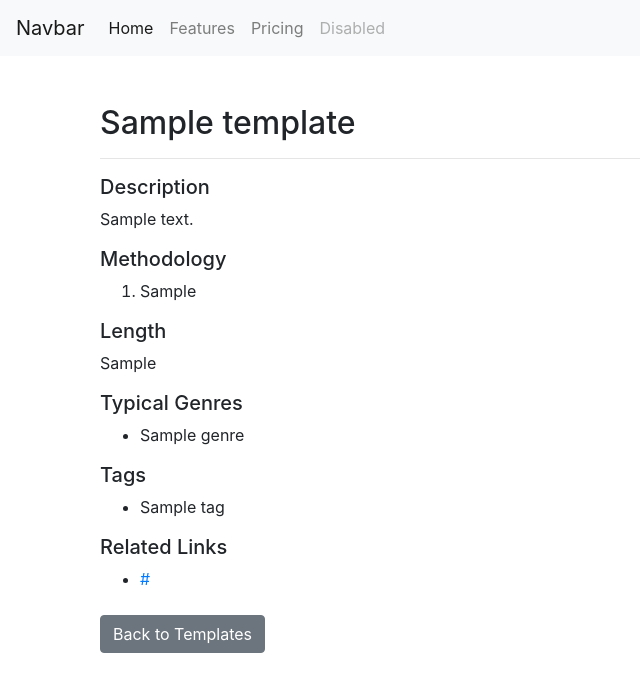
After one commit to jddutz/aiw, a Flask app: page /template/1 in a window 1280 px wide. The commit adds this page. Shown: the top 692 px of the page, without its empty margins (0-640 px from the left). Run offline with Flask 3, Linux system fonts and the light colour scheme; tables that the repository leaves empty hold one stand-in row (values such as "Sample post"); some libraries are stand-ins or nearby versions.

Commit message:
Implemented endpoints for project templates

```diff
--- a/app/routes/__init__.py
+++ b/app/routes/__init__.py
@@ -15,11 +15,13 @@ from app.routes.www.user import user_blueprint
 from app.routes.www.chat import chat_blueprint
 from app.routes.www.project import project_blueprint
 from app.routes.www.story import story_blueprint
+from app.routes.www.template import template_blueprint
 
 flask_app.register_blueprint(user_blueprint, url_prefix="/user")
 flask_app.register_blueprint(chat_blueprint, url_prefix="/chat")
 flask_app.register_blueprint(project_blueprint, url_prefix="/project")
-flask_app.register_blueprint(story_blueprint, url_prefix="/project")
+flask_app.register_blueprint(story_blueprint, url_prefix="/story")
+flask_app.register_blueprint(template_blueprint, url_prefix="/template")
 
 # API blueprints
 from app.routes.api.v1.user import user_api_v1
--- /dev/null
+++ b/app/routes/www/template.py
@@ -0,0 +1,48 @@
+# app/routes/www/template.py
+
+from datetime import datetime, timedelta
+from flask import Blueprint, render_template, redirect, url_for, request, session, flash
+from app.models import ProjectTemplate
+from app.services import project_template_manager
+
+template_blueprint = Blueprint("template", __name__)
+
+
+@template_blueprint.route("/", methods=["GET"])
+def index():
+    templates = ProjectTemplate.query.all()  # Fetch all templates from the database
+    return render_template("template_index.html", templates=templates)
+
+
+@template_blueprint.route("/<int:template_id>", methods=["GET"])
+def detail(template_id):
+    template = ProjectTemplate.query.get_or_404(
+        template_id
+    )  # Fetch template by ID or return 404
+    return render_template("template_detail.html", template=template)
+
+
+@template_blueprint.route("/create", methods=["GET", "POST"])
+def new():
+    if request.method == "POST":
+        template_info = {
+            "name": request.form.get("name"),
+            "description": request.form.get("description"),
+            "methodology": request.form.get("methodology"),
+            # Add any other required fields from the form here.
+        }
+
+        # You may want to handle tags, genres, etc. separately if they are included in the form.
+        # For instance, using request.form.getlist() for multi-select fields.
+
+        try:
+            new_template = project_template_manager.create_template(template_info)
+            flash("Project template successfully created!", "success")
+            return redirect(
+                url_for("template.template_detail", template_id=new_template.id)
+            )
+        except Exception as e:
+            flash(f"Error creating project template: {str(e)}", "danger")
+            return render_template("create_template.html")
+
+    return render_template("create_template.html")
--- a/app/routes/www/user.py
+++ b/app/routes/www/user.py
@@ -33,7 +33,7 @@ def login():
             )
             if user:
                 # Set user as logged in
-                return redirect(url_for("user.home"))
+                return redirect(url_for("home"))
             else:
                 flash("Invalid username or password", "danger")
 
--- a/app/templates/dashboard.html
+++ b/app/templates/dashboard.html
@@ -6,7 +6,7 @@
     <!-- Dashboard Header -->
     <div class="d-flex justify-content-between">
         <h2>Dashboard</h2>
-        <a href="{{ url_for('project.create_project') }}" class="btn btn-primary">Create New Project</a>
+        <a href="{{ url_for('project.new') }}" class="btn btn-primary">Create New Project</a>
     </div>
 
     <!-- Quick Actions Section -->
@@ -14,7 +14,7 @@
         <h4>Quick Actions</h4>
         <ul class="list-group">
             <li class="list-group-item">
-                <a href="{{ url_for('project.create_project') }}">New Writing Project</a>
+                <a href="{{ url_for('project.new') }}">New Writing Project</a>
             </li>
             <li class="list-group-item">
                 <a href="{{ url_for('story.create') }}">New Story Part</a>
--- /dev/null
+++ b/app/templates/template_detail.html
@@ -0,0 +1,62 @@
+{% extends "base.html" %}
+{% block content %}
+
+<div class="container mt-5">
+    <h2>{{ template.name }}</h2>
+    <hr>
+
+    <h5>Description</h5>
+    <p>{{ template.description }}</p>
+
+    <h5>Methodology</h5>
+    <ol>
+        {% for step in template.methodology.split('\n') if step.strip() %}
+        <li>{{ step }}</li>
+        {% endfor %}
+    </ol>
+
+    <h5>Length</h5>
+    <p>{{ template.length }}</p>
+
+    <h5>Typical Genres</h5>
+    <ul>
+        {% if template.genres is string %}
+        {% for genre in template.genres.split(';') %}
+        <li>{{ genre }}</li>
+        {% endfor %}
+        {% else %}
+        {% for genre in template.genres %}
+        <li>{{ genre.name }}</li> {# or whatever attribute holds the genre's name in your Genre model #}
+        {% endfor %}
+        {% endif %}
+    </ul>
+
+    <h5>Tags</h5>
+    <ul>
+        {% if template.tags is string %}
+        {% for tag in template.tags.split(';') %}
+        <li>{{ tag }}</li>
+        {% endfor %}
+        {% else %}
+        {% for tag in template.tags %}
+        <li>{{ tag.name }}</li> {# or whatever attribute holds the tag's name in your Tag model #}
+        {% endfor %}
+        {% endif %}
+    </ul>
+
+    {% if template.links %}
+    <h5>Related Links</h5>
+    <ul>
+        {% for link in template.links.split(';') %}
+        <li><a href="{{ link }}" target="_blank">{{ link }}</a></li>
+        {% endfor %}
+    </ul>
+    {% endif %}
+
+    <div class="mt-4">
+        <a href="{{ url_for('template.index') }}" class="btn btn-secondary">Back to Templates</a>
+        <!-- Additional buttons or actions for edit, delete, etc. can be added here -->
+    </div>
+</div>
+
+{% endblock %}
```
Also changed, not shown: app/routes/www/project.py (+22 -5 lines), app/services/project_template_manager.py (added, +62 -0 lines), app/templates/template_index.html (added, +26 -0 lines).
